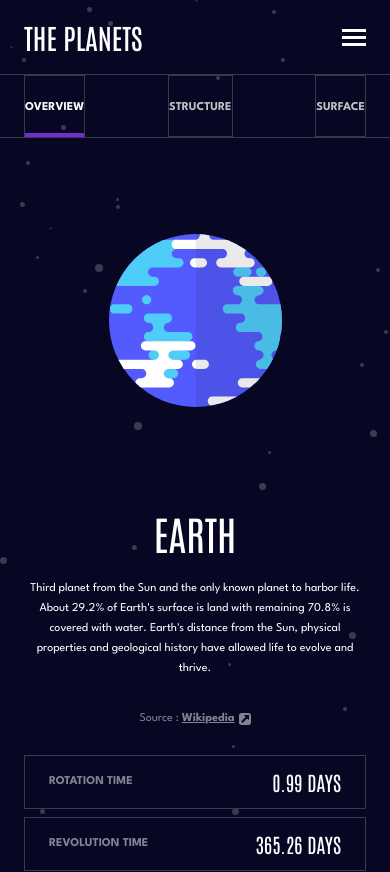
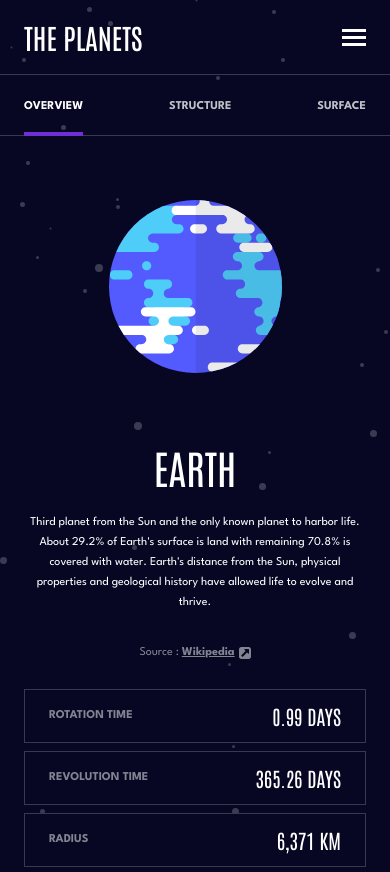
Before and after one commit to Pawel1894/planets-fact, a React (Vite) app: page /earth in a window 390 px wide. Shown: the top 872 px of the page. Built offline with nearby package versions, Linux system fonts and the light colour scheme.

Commit message:
Planet img magins

```diff
--- a/src/components/Controls.tsx
+++ b/src/components/Controls.tsx
@@ -28,7 +28,7 @@ export default function Controls({ currentView, setCurrentView }: Props) {
       md:flex-col md:gap-4 md:justify-start`}
     >
       <button
-        className={`relative pb-5 pt-6 uppercase text-xs font-bold text-neutral-400 md:before:hidden md:text-left border border-neutral-200 md:py-3 md:px-5
+        className={`relative pb-5 pt-6 uppercase text-xs font-bold text-neutral-400 md:before:hidden md:text-left md:border md:border-neutral-200 md:py-3 md:px-5
         md:flex md:flex-row md:gap-[0.875rem]
         ${
           currentView === VIEW.overview
@@ -43,7 +43,7 @@ export default function Controls({ currentView, setCurrentView }: Props) {
         <span>overview</span>
       </button>
       <button
-        className={`relative pb-5 pt-6 uppercase text-xs font-bold text-neutral-400 md:before:hidden md:text-left border border-neutral-200 md:py-3 md:px-5
+        className={`relative pb-5 pt-6 uppercase text-xs font-bold text-neutral-400 md:before:hidden md:text-left md:border md:border-neutral-200 md:py-3 md:px-5
         md:flex md:flex-row md:gap-[0.875rem]
         ${
           currentView === VIEW.structure
@@ -58,7 +58,7 @@ export default function Controls({ currentView, setCurrentView }: Props) {
         <span>structure</span>
       </button>
       <button
-        className={`relative pb-5 pt-6 uppercase text-xs font-bold text-neutral-400 md:before:hidden md:text-left border border-neutral-200 md:py-3 md:px-5
+        className={`relative pb-5 pt-6 uppercase text-xs font-bold text-neutral-400 md:before:hidden md:text-left md:border md:border-neutral-200 md:py-3 md:px-5
         md:flex md:flex-row md:gap-[0.875rem]
         ${
           currentView === VIEW.surface
--- a/src/components/PlanetImage.tsx
+++ b/src/components/PlanetImage.tsx
@@ -19,11 +19,26 @@ const styleVariants = {
   neptune: "h-[10.8125rem] md:h-[17.8125rem] xl:h-[28.125rem]",
 };
 
+const marginVariants = {
+  mercury: "my-24 md:my-[8.4375rem]",
+  venus: "my-[4.625rem] md:my-28",
+  earth: "my-16 md:my-24",
+  mars: "my-[87px] md:my-[8.25rem]",
+  jupiter: "my-10 md:my-14",
+  saturn: "my-6 md:my-7",
+  uranus: "my-16 md:my-20",
+  neptune: "my-16 md:my-20",
+};
+
 export default function PlanetImage({ images, currentView }: Props) {
   const planet = useCurrentPlanet();
 
   return (
-    <div className="flex flex-col justify-center items-center my-24 md:col-span-2">
+    <div
+      className={`flex flex-col justify-center items-center md:col-span-2  ${
+        planet ? marginVariants[planet] : "my-10 md:my-14 "
+      }`}
+    >
       {currentView === VIEW.overview ? (
         <img
           className={`${planet ? styleVariants[planet] : "h-[6.9375rem] md:h-[11.5rem] xl:h-[18.125rem]"}`}
@@ -36,7 +51,10 @@ export default function PlanetImage({ images, currentView }: Props) {
             className={`${planet ? styleVariants[planet] : "h-[6.9375rem] md:h-[11.5rem] xl:h-[18.125rem]"}`}
             src={images.planet}
           />
-          <img className="w-1/6 max-w-[10.1875rem] translate-y-full absolute" src={images.geology} />
+          <img
+            className="w-1/6 max-w-[10.1875rem] translate-y-full md:translate-y-3/4 absolute"
+            src={images.geology}
+          />
         </>
       ) : null}
       {currentView === VIEW.structure ? (
```
